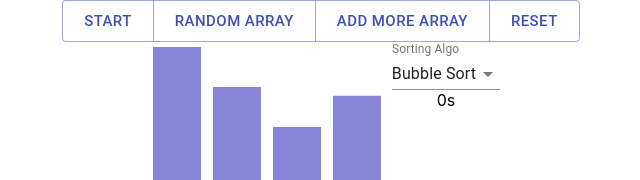
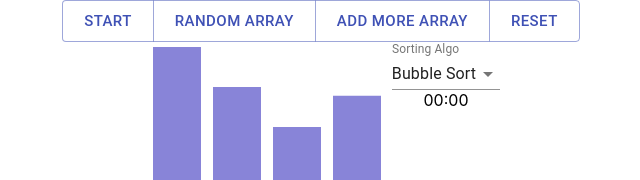
Before and after one commit to chaohuichen/sortingvisualizer, a React (Create React App) app: page / in a window 1280 px wide. Shown: the top 180 px of the page, without its empty margins (319-959 px from the left). Built offline with nearby package versions, Linux system fonts and the light colour scheme.

Commit message:
added moment js to format the timer better

```diff
--- a/package.json
+++ b/package.json
@@ -8,6 +8,7 @@
     "@testing-library/react": "^11.1.0",
     "@testing-library/user-event": "^12.1.10",
     "immer": "^7.0.14",
+    "moment": "^2.29.1",
     "react": "^17.0.1",
     "react-dom": "^17.0.1",
     "react-scripts": "4.0.0",
--- a/src/Components/SingleChart.js
+++ b/src/Components/SingleChart.js
@@ -108,7 +108,7 @@ function SingleChart ({ incomingData, startAnimation }) {
             <MenuItem value={'mergeSort'}>Merge Sort</MenuItem>
           </Select>
         </FormControl>
-          <Timer isActive={isActive} setIsActive={setIsActive} seconds={seconds} setSeconds={setSeconds}/>
+          <Timer isActive={isActive} seconds={seconds} setSeconds={setSeconds}/>
         </div>
         </div>
   )
--- a/src/Components/Timer.js
+++ b/src/Components/Timer.js
@@ -1,7 +1,6 @@
 import { useEffect } from 'react'
-
-const Timer = ({ isActive, setIsActive, seconds, setSeconds }) => {
-  // const [isActive, setIsActive] = useState(false);
+import moment from 'moment'
+const Timer = ({ isActive, seconds, setSeconds }) => {
   useEffect(() => {
     let interval = null;
     if (isActive) {
@@ -14,6 +13,6 @@ const Timer = ({ isActive, setIsActive, seconds, setSeconds }) => {
     return () => clearInterval(interval);
   }, [isActive, seconds]);
 
-  return <div>{seconds}s</div>
+  return <div>{moment.utc(seconds * 1000).format('mm:ss')}</div>
 }
 export default Timer
```
Also changed, not shown: 1 other file (tests, documents, lock files or other folders).
